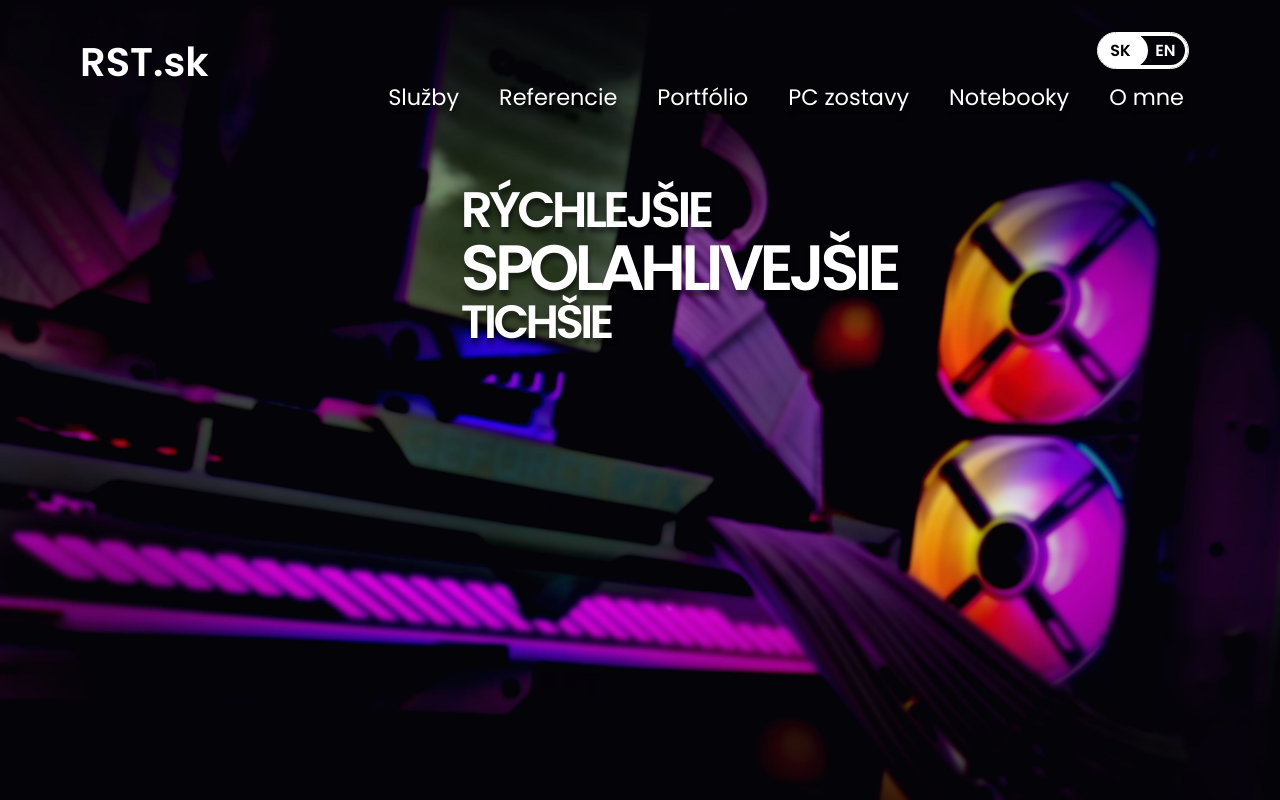
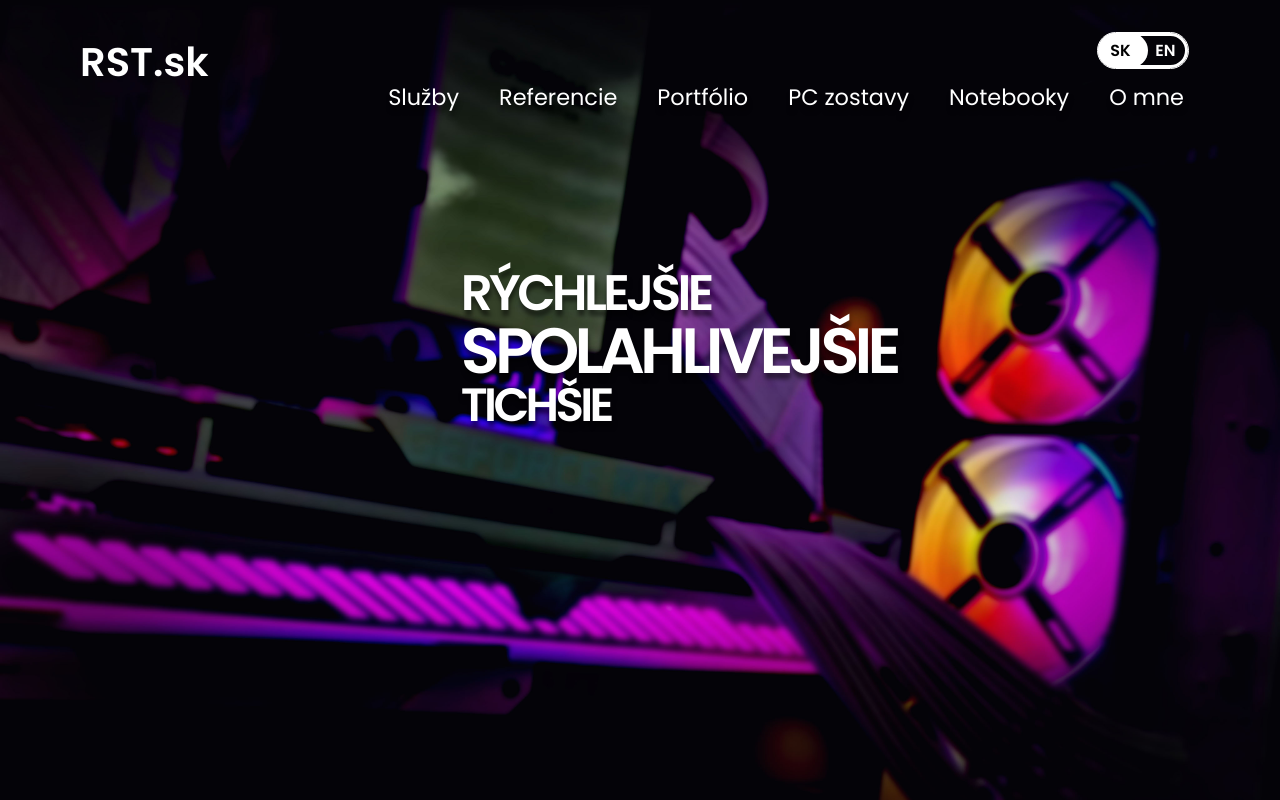
Before and after one commit to diana2482/RST, a Vue app: page / in a window 1280 px wide. Shown: the top 800 px of the page. Built offline with nearby package versions, Linux system fonts and the light colour scheme.

Commit message:
edit: space between main buttons

```diff
--- a/src/views/MainPage.vue
+++ b/src/views/MainPage.vue
@@ -20,7 +20,7 @@
     <MainPageButton imageSrc="T_skladanie_pocitacov.png" text="mainPage.skladaniePC" :page="'novy-pc-kosice'" topMargin="19rem" />
     <MainPageButton imageSrc="T_Diagnostika.png" text="mainPage.diagnostika" :page="'servis-pc-notebook-kosice'" topMargin="19rem" />
   </div>
-  <SpacerComponent :space="'11.56rem'" />
+  <SpacerComponent :space="'3rem'" />
   <div class="main-page-buttons">
     <MainPageButton imageSrc="T_PC_Zostavy.png" text="mainPage.pcZostavy" page="pc-kosice" />
 
@@ -83,7 +83,7 @@ export default {
   left: 36vw;
   /* top: 32vh; */
   /* top: 19rem; */
-  top: 13.5vw;
+  top: 20vw;
   display: flex;
   flex-direction: column;
   align-items: flex-start;
```
